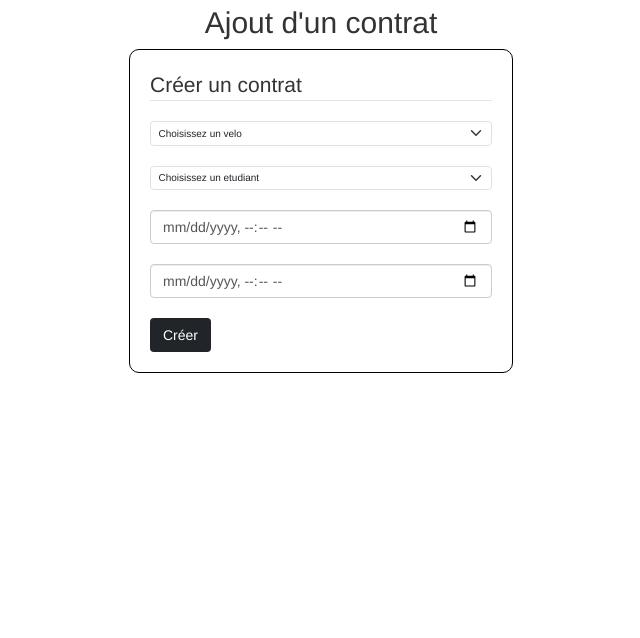
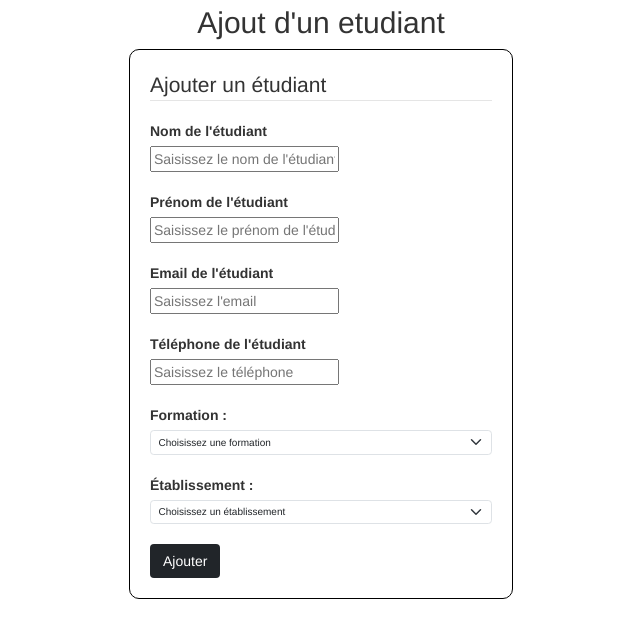
Before and after one commit to asoltner-iut90/velocampus, a Flask app: page /etudiant/add in a window 1280 px wide. Shown: the part 49-687 px from the top of the page, without its empty margins (319-959 px from the left). Run offline with Flask 3, Linux system fonts and the light colour scheme; data comes from the database, SQL or seed files in the repository; data that the repository does not hold is empty; some libraries are stand-ins or nearby versions.

Commit message:
etudiant final

```diff
--- a/templates/etudiant/add_etudiant.html
+++ b/templates/etudiant/add_etudiant.html
@@ -1,34 +1,42 @@
 {% extends 'index.html' %}
 
 {% block title %}
-    <title>Ajouter une région</title>
+    <title>Ajouter un étudiant</title>
 {% endblock %}
 
 {% block body %}
-    <h2>Ajout d'un contrat</h2>
+    <h2>Ajout d'un etudiant</h2>
     {% if error %}
         <p class=error><strong>Error:</strong> {{ error }}
     {% endif %}
-    <form method="post" action="/contrat/add">
+    <form method="post" action="/etudiant/add">
         <fieldset>
-            <legend> Créer un contrat</legend>
-            <select name="idVelo" required class="form-select" id="idVelo">
-                <option value="" disabled selected>Choisissez un velo</option>
-                {% for velo in velos %}
-                    <option value="{{ velo.id }}"> {{ velo.id }} </option>
-                {% endfor %}
-            </select><br>
-            <select name="idEtudiant" required class="form-select" id="idEtudiant">
-                <option value="" disabled selected>Choisissez un etudiant</option>
-                {% for etudiant in etudiants %}
-                    <option value="{{ etudiant.id }}"> {{ etudiant.nom }} {{ etudiant.prenom }} (id: {{ etudiant.id }})</option>
+            <legend> Ajouter un étudiant</legend>
+
+            <label for="nomEtudiant">Nom de l'étudiant</label><br>
+            <input id="nomEtudiant" type="text" name="nomEtudiant" placeholder="Saisissez le nom de l'étudiant" required><br><br>
+            <label for="prenomEtudiant">Prénom de l'étudiant</label><br>
+            <input id="prenomEtudiant" type="text" name="prenomEtudiant" placeholder="Saisissez le prénom de l'étudiant" required><br><br>
+            <label for="emailEtudiant">Email de l'étudiant</label><br>
+            <input id="emailEtudiant" type="email" name="emailEtudiant" placeholder="Saisissez l'email" required><br><br>
+            <label for="telephoneEtudiant">Téléphone de l'étudiant</label><br>
+            <input id="telephoneEtudiant" type="tel" name="telephoneEtudiant" placeholder="Saisissez le téléphone" required><br><br>
+            <label for="idcomposante">Formation :</label><br>
+            <select name="idComposante" required class="form-select" id="idComposante">
+                <option value="" disabled selected>Choisissez une formation</option>
+                {% for composante in composantes %}
+                    <option value="{{ composante.id_formation }}"> {{ composante.nom_formation }} (id: {{ composante.id_formation }})</option>
                     {% endfor %}
             </select><br>
-            <input id="dateDebut" type="datetime-local" name="dateDebut" value=""
-                placeholder="Saisir la date de debut" class="form-control" required><br>
-            <input id="dateFin" type="datetime-local" name="dateFin" value=""
-                placeholder="Saisir la date de fin" class="form-control" required><br>
-            <input type="submit" value="Créer" name="Valider" class="btn btn-dark">
+            <label for="idEtablissement">Établissement :</label><br>
+            <select name="idEtablissement" required class="form-select" id="idEtablissement">
+                <option value="" disabled selected>Choisissez un établissement</option>
+                {% for etablissement in etablissements %}
+                    <option value="{{ etablissement.id_etablissement }}"> {{ etablissement.nom_etablissement }} (id: {{ etablissement.id_etablissement }})</option>
+                    {% endfor %}
+            </select><br>
+
+            <input type="submit" value="Ajouter" name="Valider" class="btn btn-dark">
         </fieldset>
     </form>
 {% endblock %}
```
Also changed, not shown: templates/etudiant/delete_etudiant.html (added, +61 -0 lines), templates/etudiant/edit_etudiant.html (+27 -15 lines), templates/etudiant/show_etudiants.html (+8 -8 lines).
